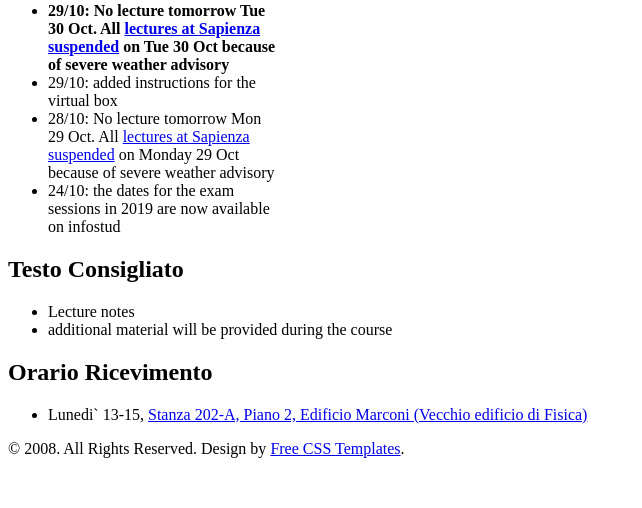
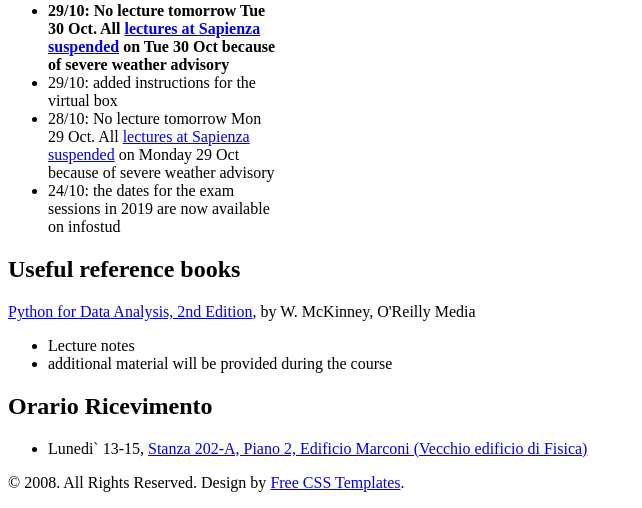
Before and after one commit to rahatlou/CMP, a PHP site: page / in a window 1280 px wide. Shown: the part 1632-2140 px from the top of the page, without its empty margins (0-642 px from the left). Before the commit the page ends 2090 px from the top, so only its background shows below. Run offline with PHP 8.4, Linux system fonts and the light colour scheme; some libraries are stand-ins or nearby versions.

Commit message:
added reference for python

```diff
--- a/index.php
+++ b/index.php
@@ -82,7 +82,11 @@
           </ul> <!-- lista avvisi-->
           </div>
 
-          <h2>Testo Consigliato</h2>
+	  <h2>Useful reference books</h2>
+	  <p>
+	  <a href="http://shop.oreilly.com/product/0636920050896.do"
+	  >Python for Data Analysis, 2nd Edition</a>, by W. McKinney,
+	  O'Reilly Media
 
            <ul>
               <li>Lecture notes</li>
```
